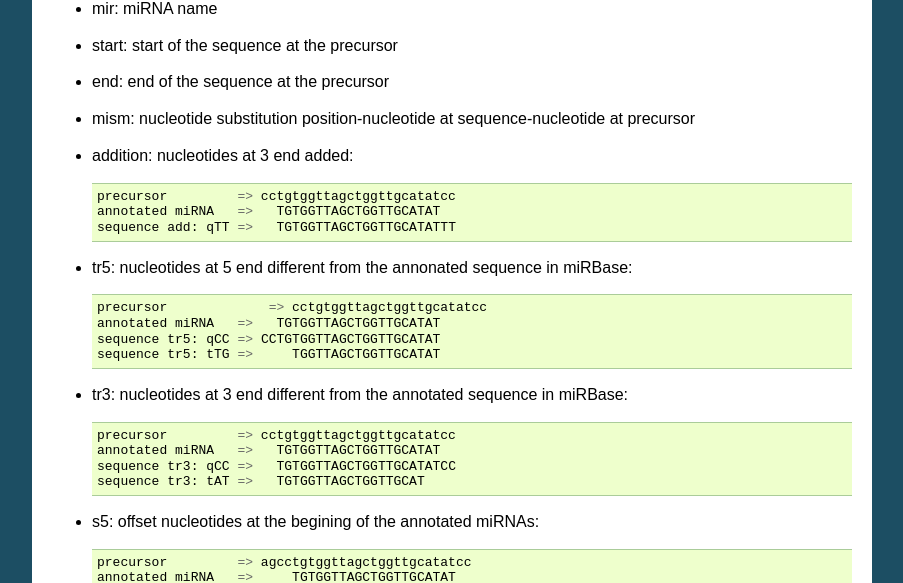
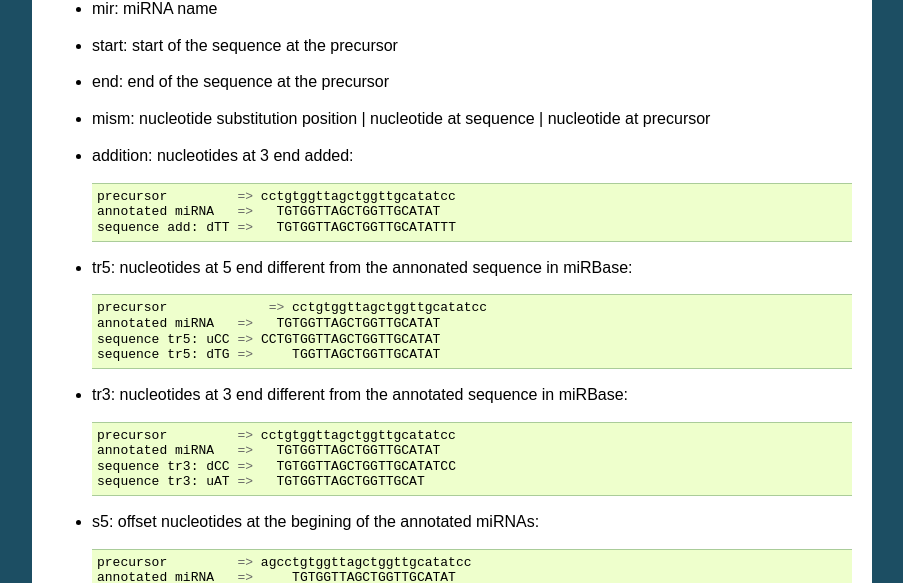
Before and after one commit to lpantano/seqcluster, a Sphinx documentation site: the page built from doc/source/mirna_annotation.rst, in a window 1280 px wide and 900 px high, scrolled down 1495 px. Shown: the part 150-733 px from the top of the window, without its empty margins (198-1101 px from the left). Built offline with Sphinx 7.4.7, drawn with Linux system fonts in a browser that asks for light colours.

Commit message:
fix miraligner naming

```diff
--- a/doc/source/mirna_annotation.rst
+++ b/doc/source/mirna_annotation.rst
@@ -98,13 +98,13 @@ Header of the *.mirna.out file:
 * mir: miRNA name
 * start: start of the sequence at the precursor
 * end: end of the sequence at the precursor
-* mism: nucleotide substitution position-nucleotide at sequence-nucleotide at precursor
+* mism: nucleotide substitution position | nucleotide at sequence | nucleotide at precursor
 * addition: nucleotides at 3 end added::
 
 
     precursor         => cctgtggttagctggttgcatatcc
     annotated miRNA   =>   TGTGGTTAGCTGGTTGCATAT
-    sequence add: qTT =>   TGTGGTTAGCTGGTTGCATATTT
+    sequence add: dTT =>   TGTGGTTAGCTGGTTGCATATTT
 
 
 * tr5: nucleotides at 5 end different from the annonated sequence in miRBase::
@@ -112,8 +112,8 @@ Header of the *.mirna.out file:
 
 	precursor 	      => cctgtggttagctggttgcatatcc
 	annotated miRNA   =>   TGTGGTTAGCTGGTTGCATAT
-	sequence tr5: qCC => CCTGTGGTTAGCTGGTTGCATAT
-	sequence tr5: tTG =>     TGGTTAGCTGGTTGCATAT
+	sequence tr5: uCC => CCTGTGGTTAGCTGGTTGCATAT
+	sequence tr5: dTG =>     TGGTTAGCTGGTTGCATAT
 
 
 * tr3: nucleotides at 3 end different from the annotated sequence in miRBase::
@@ -121,8 +121,8 @@ Header of the *.mirna.out file:
 
     precursor         => cctgtggttagctggttgcatatcc
     annotated miRNA   =>   TGTGGTTAGCTGGTTGCATAT
-    sequence tr3: qCC =>   TGTGGTTAGCTGGTTGCATATCC
-    sequence tr3: tAT =>   TGTGGTTAGCTGGTTGCAT
+    sequence tr3: dCC =>   TGTGGTTAGCTGGTTGCATATCC
+    sequence tr3: uAT =>   TGTGGTTAGCTGGTTGCAT
 
 * s5: offset nucleotides at the begining of the annotated miRNAs::
 
```
